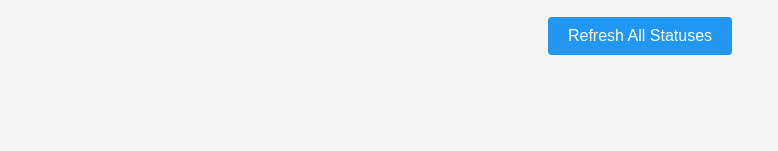
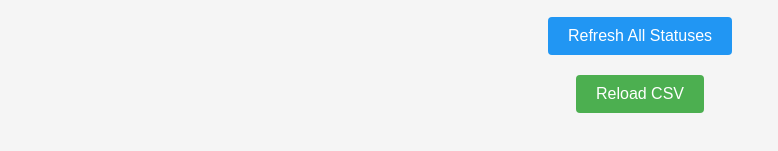
Before and after one commit to MilanVives/monitoringURLS, a website: page public/index.html in a window 1280 px wide. Shown: the part 89-240 px from the top of the page, without its empty margins (0-778 px from the left). Drawn offline with Linux system fonts and the light colour scheme; no server answers.

Commit message:
reload CSV withour rebuild

```diff
--- a/public/index.html
+++ b/public/index.html
@@ -117,6 +117,7 @@
     <span id="total-count">0</span> Total
   </div>
   <button class="refresh-btn" onclick="refreshAll()">Refresh All Statuses</button>
+  <button class="refresh-btn" id="reload-csv-btn" onclick="reloadCSV()" style="background-color: #4CAF50; margin-top: 0;">Reload CSV</button>
   <div class="dashboard" id="dashboard"></div>
 
   <script>
@@ -267,6 +268,27 @@ document.addEventListener('DOMContentLoaded', () => {
   setupWebSocket();
 });
 
+async function reloadCSV() {
+  const btn = document.getElementById('reload-csv-btn');
+  btn.disabled = true;
+  btn.textContent = 'Reloading...';
+  try {
+    const response = await fetch('/api/reload-csv', { method: 'POST' });
+    const result = await response.json();
+    if (result.success) {
+      await fetchData();
+      alert('CSV reloaded successfully!');
+    } else {
+      alert('Failed to reload CSV: ' + (result.error || 'Unknown error'));
+    }
+  } catch (error) {
+    alert('Error reloading CSV: ' + error.message);
+  } finally {
+    btn.disabled = false;
+    btn.textContent = 'Reload CSV';
+  }
+}
+
   </script>
   <style>
   @keyframes pulse {
```
Also changed, not shown: server.js (+10 -0 lines).
